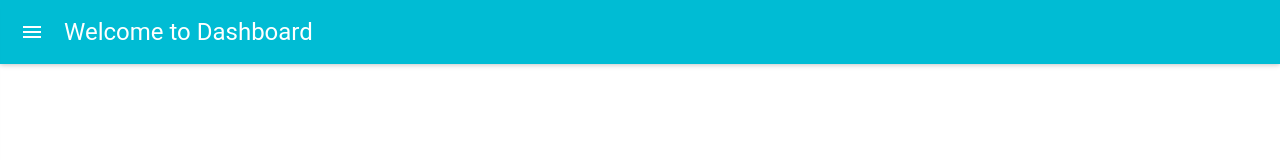
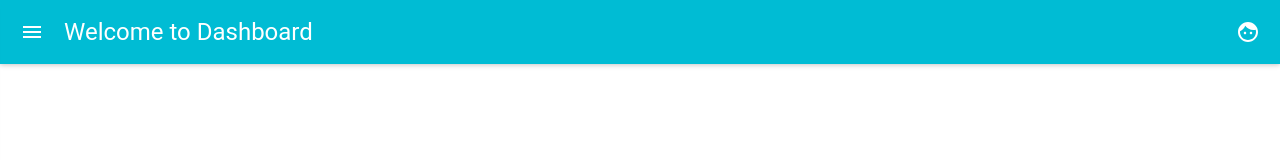
Before and after one commit to yankeexe/link_shortner, a React (Create React App) app: page /dashboard in a window 1280 px wide. Shown: the top 160 px of the page. Built offline with nearby package versions, Linux system fonts and the light colour scheme.

Commit message:
Sign Out Added

```diff
--- a/src/components/Header.js
+++ b/src/components/Header.js
@@ -3,6 +3,7 @@ import AppBar from 'material-ui/AppBar';
 import Drawer from 'material-ui/Drawer';
 import MenuItem from 'material-ui/MenuItem';
 import { Link } from 'react-router-dom';
+import Icon from './Icon';
 
 
 
@@ -10,7 +11,8 @@ class Header extends Component{
     constructor(props){
         super(props);
         this.state ={
-            open: false
+            open: false,
+            email: ''
         };
     }
 
@@ -18,11 +20,10 @@ class Header extends Component{
     render(){
         return(
             <div>
-
               <AppBar
                 title="Welcome to Dashboard"
+                iconElementRight= {<Icon email = {this.state.email} />}
                 onLeftIconButtonClick={() => this.toggleSidebar()}
-
                 />
 
                 <Drawer
@@ -30,13 +31,22 @@ class Header extends Component{
                 docked={false}
                 onRequestChange={() => this.toggleSidebar()}
                 >
+
                     <MenuItem><Link to = '/table'> Table </Link></MenuItem>
+                    <MenuItem><Link to = '/dashboard'> Dashboard </Link> </MenuItem>
 
                 </Drawer>
             </div>
-        )
+        )}
+
+        toggleSidebar(){
+            this.setState({open: !this.state.open}
+            )}
+
+        componentWillMount(){
+            this.setState({
+                email: sessionStorage.getItem('email')
+            });
         }
-    toggleSidebar(){
-        this.setState({open: !this.state.open})}
     }
 export default Header;
--- /dev/null
+++ b/src/components/Icon.js
@@ -0,0 +1,28 @@
+import React, { Component } from 'react';
+import IconMenu from 'material-ui/IconMenu';
+import IconButton from 'material-ui/IconButton';
+import Face from 'material-ui/svg-icons/action/face';
+import MenuItem from 'material-ui/MenuItem';
+import { withRouter } from 'react-router'
+
+
+class Icon extends Component{
+    render(){
+        return(
+            <div>
+            <IconMenu
+                iconButtonElement={<IconButton> <Face color={"#FFF"} /> </IconButton>}
+
+        >
+        <MenuItem value="1" primaryText={this.props.email} />
+        <MenuItem value ="2" primaryText="Sign Out" onClick={ () => this.logOut() } />
+        </IconMenu>
+            </div>
+        )
+    }
+    logOut(){
+        sessionStorage.clear();
+        this.props.history.push('/login')
+    }
+}
+export default withRouter(Icon);
```
Lines whose indentation alone changed are shown as unchanged.
